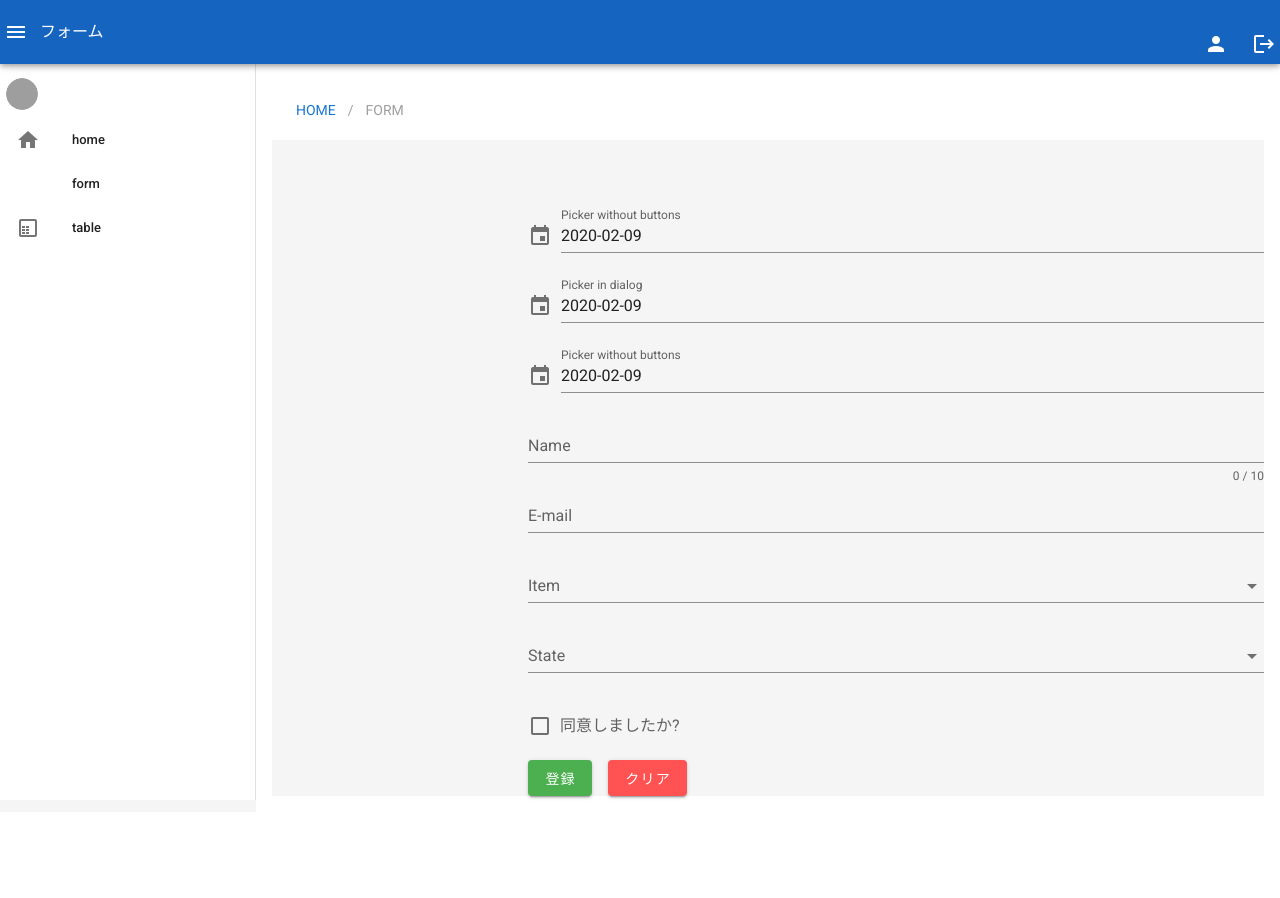
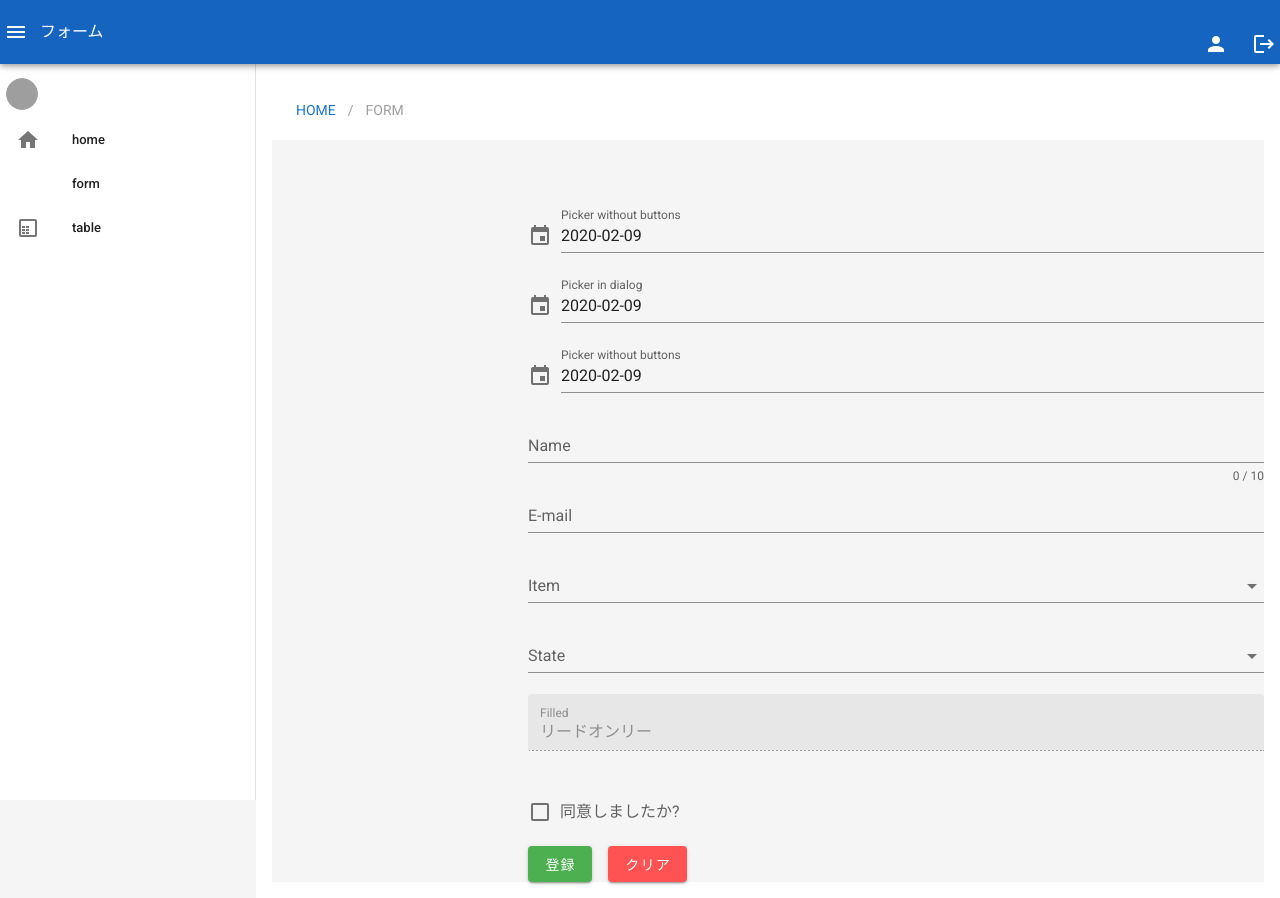
Before and after one commit to KiichiSugihara/vuetify-sandbox, a Vue app: page /form in a window 1280 px wide. Before the commit the page ends 812 px from the top, so only its background shows below. Built offline with nearby package versions, Linux system fonts and the light colour scheme; grey boxes are pictures that could not be loaded.

Commit message:
add Form readonly

```diff
--- a/src/components/VSForm.vue
+++ b/src/components/VSForm.vue
@@ -104,6 +104,12 @@
           item-text="name"
           label="State"
         ></v-autocomplete>
+        <v-text-field
+          v-model="filledText"
+          label="Filled"
+          filled
+          disabled
+        ></v-text-field>
         <!-- チェックボックス -->
         <v-checkbox
           v-model="checkbox"
@@ -159,6 +165,7 @@ export default {
     select: null,
     selectRules: [v => !!v || "Item is required"],
     selectItems: ["選択肢1", "選択肢2", "選択肢3", "選択肢4"],
+    filledText: "リードオンリー",
     checkbox: false,
     checkboxRules: [v => !!v || "確認してください"]
   }),
```
